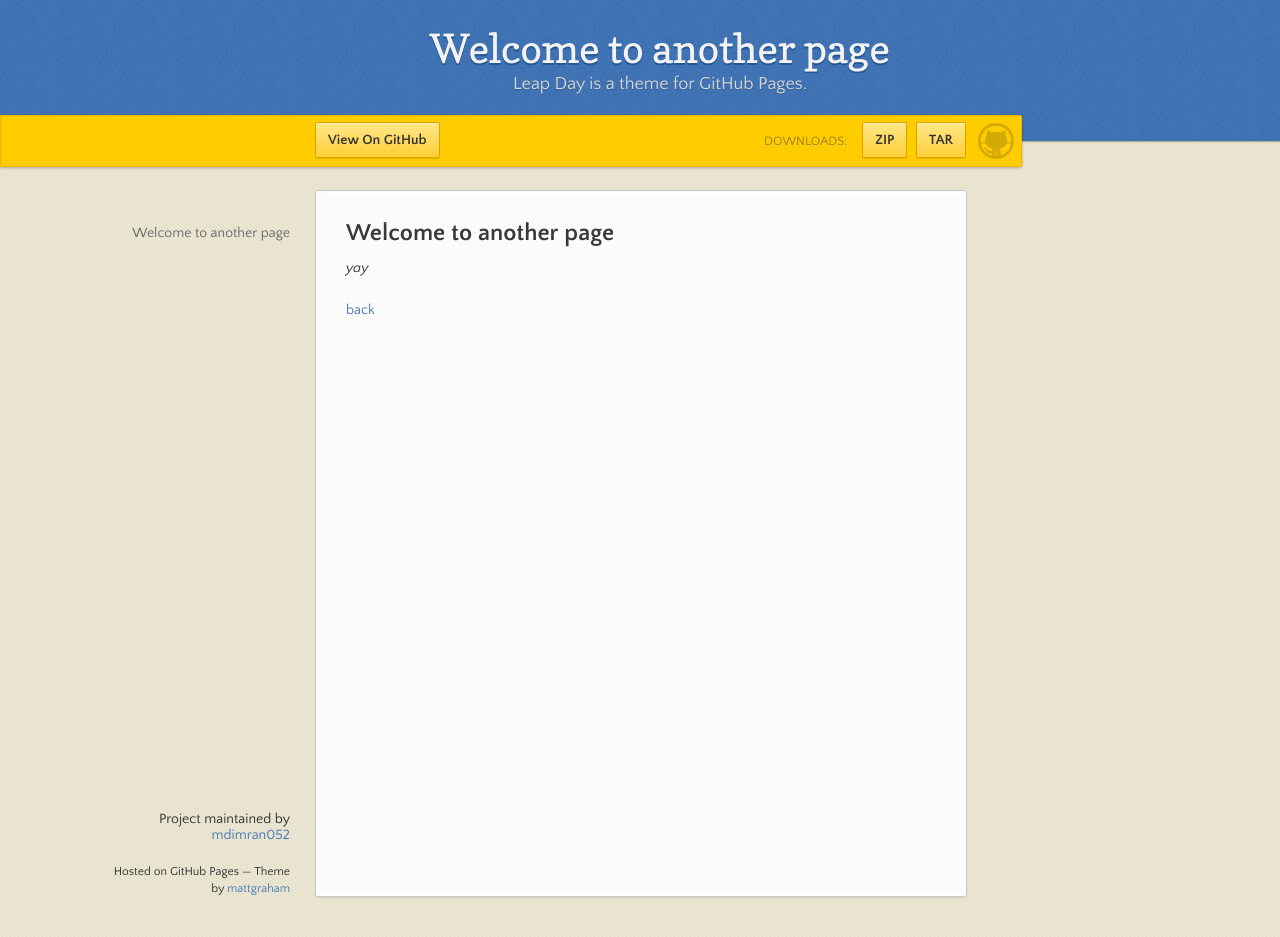
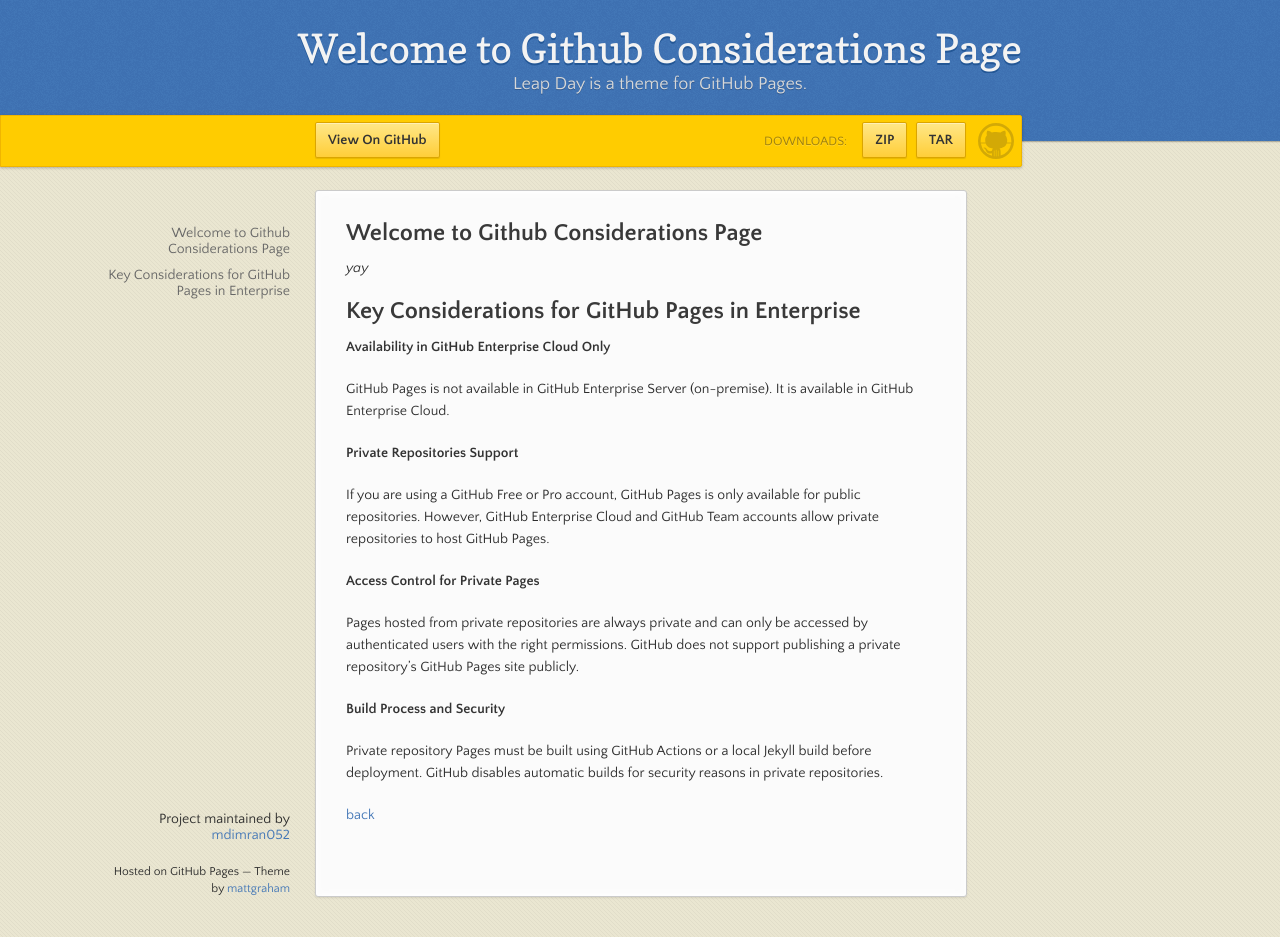
Before and after one commit to mdimran052/documetation-theme, a Jekyll site: the page built from another-page.md, in a window 1280 px wide and 937 px high. Built offline with Jekyll 4.4.1, drawn with Linux system fonts in a browser that asks for light colours; our own code applies the rules of GitHub Pages for plain Markdown files.

Commit message:
considerations

```diff
--- a/another-page.md
+++ b/another-page.md
@@ -2,8 +2,30 @@
 layout: default
 ---
 
-## Welcome to another page
+## Welcome to Github Considerations Page
 
 _yay_
 
+## Key Considerations for GitHub Pages in Enterprise
+
+**Availability in GitHub Enterprise Cloud Only**
+
+GitHub Pages is not available in GitHub Enterprise Server (on-premise).
+It is available in GitHub Enterprise Cloud.
+
+**Private Repositories Support**
+
+If you are using a GitHub Free or Pro account, GitHub Pages is only available for public repositories.
+However, GitHub Enterprise Cloud and GitHub Team accounts allow private repositories to host GitHub Pages.
+
+**Access Control for Private Pages**
+
+Pages hosted from private repositories are always private and can only be accessed by authenticated users with the right permissions.
+GitHub does not support publishing a private repository’s GitHub Pages site publicly.
+
+**Build Process and Security**
+
+Private repository Pages must be built using GitHub Actions or a local Jekyll build before deployment.
+GitHub disables automatic builds for security reasons in private repositories.
+
 [back](./)
```
